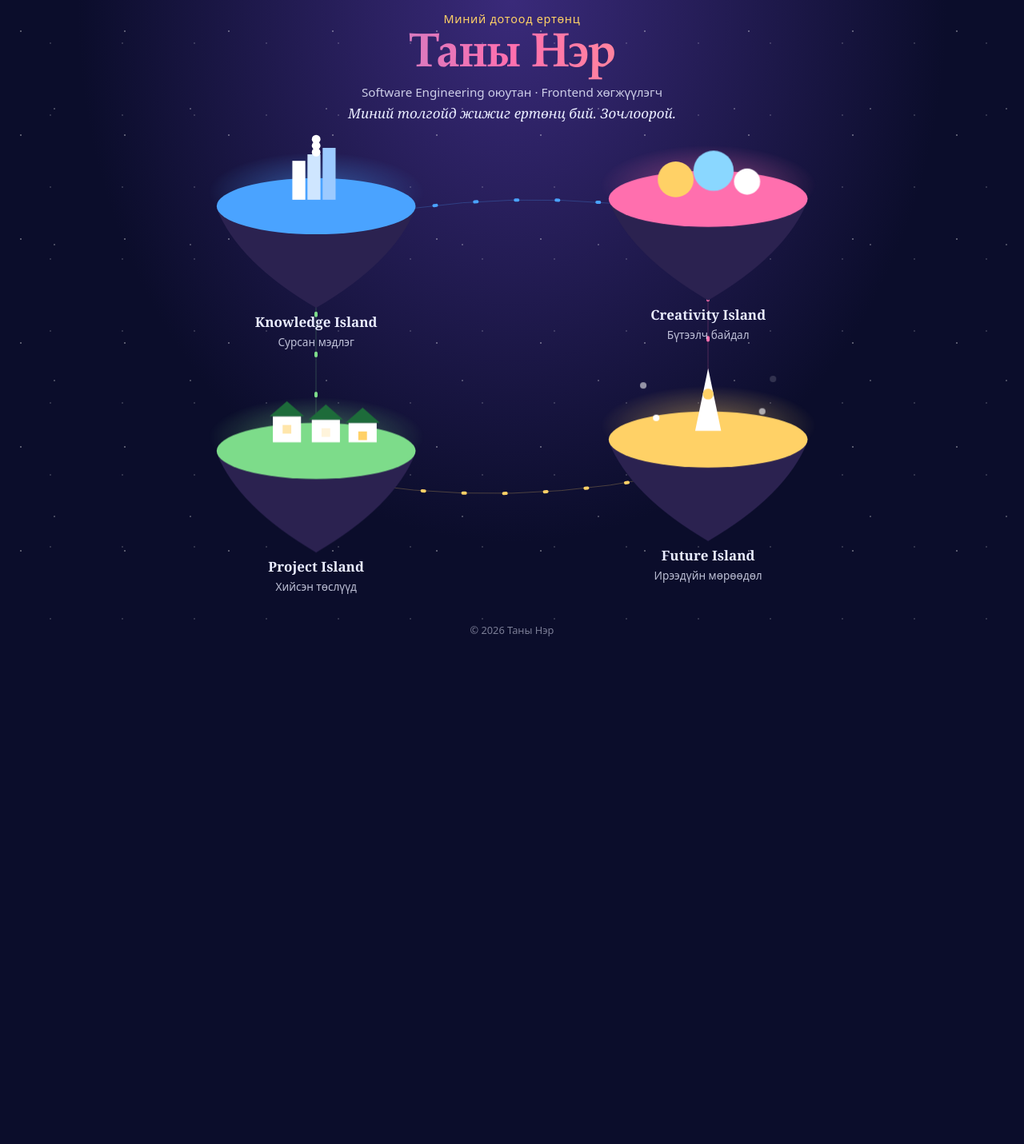
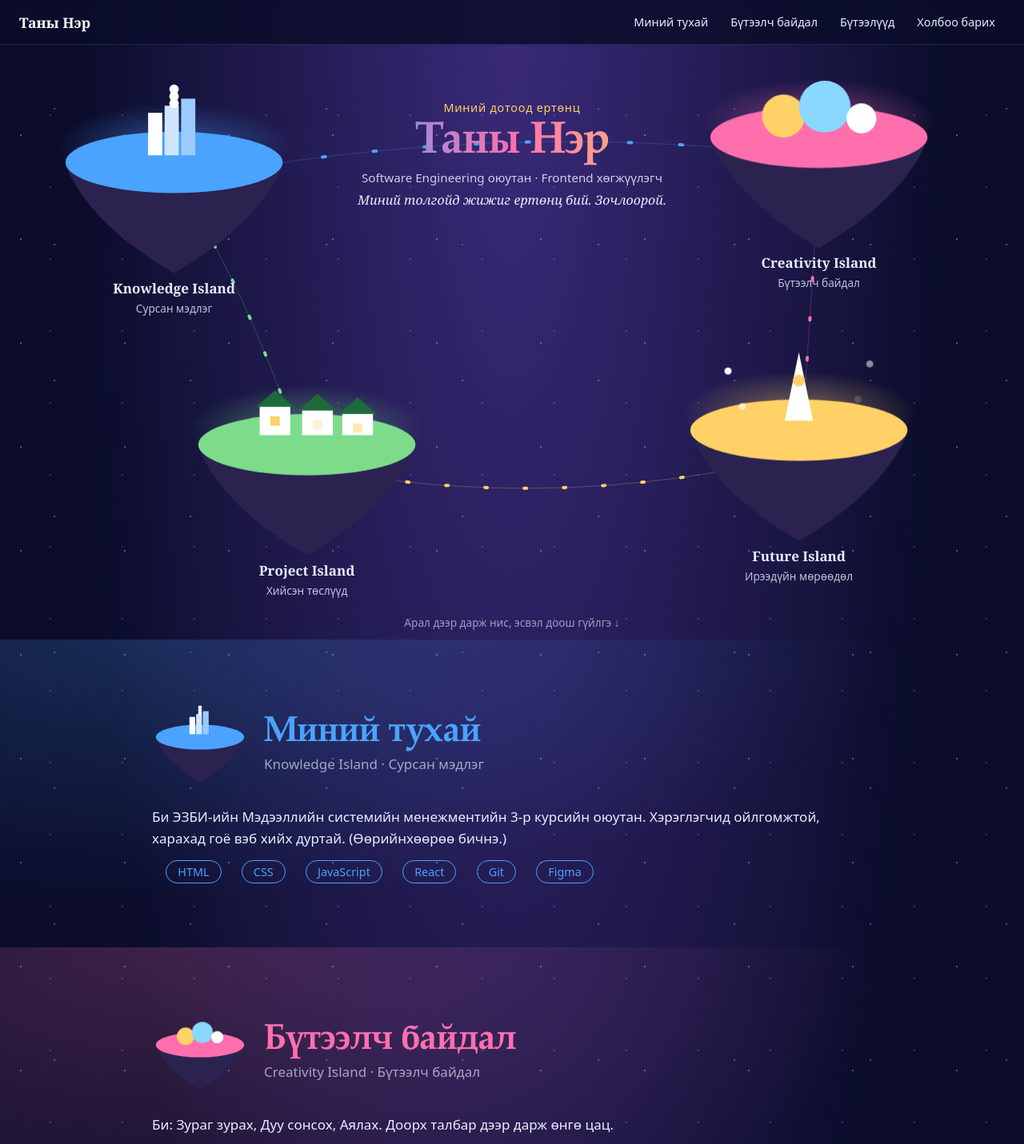
Before and after one commit to b23fa1241-cmyk/my-portfolio, a React (Vite) app: page / in a window 1280 px wide. Shown: the top 1431 px of the page at 80% size. Before the commit the page ends 800 px from the top, so only its background shows below. Built offline with nearby package versions, Linux system fonts and the light colour scheme.

Commit message:
Навигаци нэмсэн

```diff
--- a/App.jsx
+++ b/App.jsx
@@ -1,11 +1,12 @@
-import { useEffect, useRef, useState } from 'react'
+import { useRef, useState } from 'react'
 import { me, knowledge, hobbies, projects, dreams } from './data'
 
+// cx: төвийн x (%), y: дээд ирмэг (%), ly: гэрлийн замын y (%)
 const ISLANDS = [
-  { id: 'knowledge', en: 'Knowledge Island', mn: 'Сурсан мэдлэг', c: '#4aa3ff', cx: 25, y: '2%', ly: 21, p: 10, t: '7s' },
-  { id: 'creativity', en: 'Creativity Island', mn: 'Бүтээлч байдал', c: '#ff6fae', cx: 75, y: '0%', ly: 19, p: 18, t: '5s' },
-  { id: 'project', en: 'Project Island', mn: 'Хийсэн төслүүд', c: '#7ddc8a', cx: 25, y: '52%', ly: 71, p: 26, t: '8s' },
-  { id: 'future', en: 'Future Island', mn: 'Ирээдүйн мөрөөдөл', c: '#ffd166', cx: 75, y: '50%', ly: 69, p: 14, t: '9s' },
+  { id: 'knowledge', nav: 'Миний тухай', en: 'Knowledge Island', mn: 'Сурсан мэдлэг', c: '#4aa3ff', cx: 17, y: '6%', ly: 23, p: 10, t: '7s' },
+  { id: 'creativity', nav: 'Бүтээлч байдал', en: 'Creativity Island', mn: 'Бүтээлч байдал', c: '#ff6fae', cx: 80, y: '2%', ly: 19, p: 18, t: '5s' },
+  { id: 'project', nav: 'Бүтээлүүд', en: 'Project Island', mn: 'Хийсэн төслүүд', c: '#7ddc8a', cx: 30, y: '54%', ly: 71, p: 26, t: '8s' },
+  { id: 'future', nav: 'Холбоо барих', en: 'Future Island', mn: 'Ирээдүйн мөрөөдөл', c: '#ffd166', cx: 78, y: '52%', ly: 69, p: 14, t: '9s' },
 ]
 
 function Deco({ id }) {
@@ -45,6 +46,7 @@ function Panel({ id, onSecret }) {
     <p>Би: {hobbies.join(', ')}. Доорх талбар дээр дарж өнгө цац.</p>
     <div className="paint" onClick={paint} role="img" aria-label="Зурах талбар">
       {dots.map((d, i) => <i key={i} style={{ left: d.x, top: d.y, background: `hsl(${d.h} 90% 65%)` }} />)}
+      {!dots.length && <em className="ph">Энд дарж өнгө цацаарай ✦</em>}
     </div></>)
   if (id === 'project') return (
     <div className="grid">{projects.map((p) => (
@@ -62,23 +64,33 @@ function Panel({ id, onSecret }) {
       {me.links.map((l) => <span key={l.n}> · <a href={l.u} target="_blank" rel="noreferrer">{l.n}</a></span>)}</p></>)
 }
 
+function IslandSvg({ id }) {
+  return (
+    <svg viewBox="0 0 200 170" aria-hidden="true">
+      <path d="M8 72 Q100 44 192 72 Q172 122 100 164 Q28 122 8 72Z" fill="#2b2250" />
+      <ellipse cx="100" cy="70" rx="92" ry="26" fill="var(--c)" />
+      <Deco id={id} />
+    </svg>
+  )
+}
+
 export default function App() {
-  const [active, setActive] = useState(null)
   const [fly, setFly] = useState(null)
   const [meteors, setMeteors] = useState(false)
   const wref = useRef(null)
   const raf = useRef(0)
-  const cur = ISLANDS.find((i) => i.id === active)
   const target = ISLANDS.find((i) => i.id === fly)
-  useEffect(() => {
-    const k = (e) => e.key === 'Escape' && close()
-    window.addEventListener('keydown', k)
-    return () => window.removeEventListener('keydown', k)
-  }, [])
-  const close = () => { setActive(null); setFly(null) }
-  const pick = (id) => { if (fly) return; setFly(id); setTimeout(() => setActive(id), 700) }
+
+  // Арал руу «нисээд», дараа нь харгалзах хэсэг рүү гүйлгэнэ
+  const pick = (id) => {
+    if (fly) return
+    setFly(id)
+    setTimeout(() => {
+      document.getElementById(id)?.scrollIntoView({ behavior: 'smooth' })
+      setTimeout(() => setFly(null), 700)
+    }, 650)
+  }
   const secret = () => { setMeteors(true); setTimeout(() => setMeteors(false), 4500) }
-  // React-ийг дахин зурахгүйгээр CSS хувьсагчийг шууд өөрчилнө (frame бүрт нэг л удаа)
   const move = (e) => {
     if (raf.current) return
     const { clientX, clientY } = e
@@ -92,7 +104,26 @@ export default function App() {
   }
 
   return (
-    <main className="app" onMouseMove={move}>
+    <>
+      <nav className="nav">
+        <a className="brand" href="#home">{me.name}</a>
+        <div>{ISLANDS.map((i) => <a key={i.id} href={`#${i.id}`}>{i.nav}</a>)}</div>
+      </nav>
+
+      <main onMouseMove={move}>
+        <section id="home" className="home">
+          <div ref={wref} className={'world' + (fly ? ' has-fly' : '')}
+            style={{ transformOrigin: target ? `${target.cx}% ${target.ly}%` : '50% 50%' }}>
+            <svg className="lanes" viewBox="0 0 100 100" preserveAspectRatio="none" aria-hidden="true">
+              {ISLANDS.map((a, i) => {
+                const b = ISLANDS[[1, 3, 0, 2][i]] // Knowledge→Creativity→Future→Project→Knowledge
+                const d = `M${a.cx} ${a.ly} Q${(a.cx + b.cx) / 2} ${(a.ly + b.ly) / 2 + (i % 2 ? 9 : -9)} ${b.cx} ${b.ly}`
+                return (<g key={a.id} stroke={a.c} fill="none">
+                  <path d={d} className="lane" vectorEffect="non-scaling-stroke" />
+                  <path d={d} pathLength="100" className="pulse" vectorEffect="non-scaling-stroke" style={{ animationDelay: `${i * 1.1}s` }} /></g>)
+              })}
+            </svg>
+
             <header className="hero">
               <p className="hello">Миний дотоод ертөнц</p>
               <h1>{me.name}</h1>
@@ -100,31 +131,29 @@ export default function App() {
               <p className="line">{me.line}</p>
             </header>
 
-      <div className="stage">
-        <div className={'world' + (fly ? ' has-fly' : '')}
-          ref={wref} style={{ transformOrigin: target ? `${target.cx}% ${target.ly}%` : '50% 50%' }}>
-          <svg className="lanes" viewBox="0 0 100 100" preserveAspectRatio="none" aria-hidden="true">
-            {ISLANDS.map((a, i) => {
-              const b = ISLANDS[[1, 3, 0, 2][i]] // Knowledge→Creativity→Future→Project→Knowledge
-              const d = `M${a.cx} ${a.ly} Q${(a.cx + b.cx) / 2} ${(a.ly + b.ly) / 2 + (i % 2 ? 9 : -9)} ${b.cx} ${b.ly}`
-              return (<g key={a.id} stroke={a.c} fill="none" vectorEffect="non-scaling-stroke">
-                <path d={d} className="lane" vectorEffect="non-scaling-stroke" />
-                <path d={d} pathLength="100" className="pulse" vectorEffect="non-scaling-stroke" style={{ animationDelay: `${i * 1.1}s` }} /></g>)
-            })}
-          </svg>
             {ISLANDS.map((i) => (
               <button key={i.id} className={'isl' + (fly === i.id ? ' on' : '')} onClick={() => pick(i.id)}
                 style={{ '--c': i.c, '--cx': i.cx, '--y': i.y, '--p': i.p, '--t': i.t }} aria-label={`${i.en}: ${i.mn}`}>
-              <svg viewBox="0 0 200 170" aria-hidden="true">
-                <path d="M8 72 Q100 44 192 72 Q172 122 100 164 Q28 122 8 72Z" fill="#2b2250" />
-                <ellipse cx="100" cy="70" rx="92" ry="26" fill="var(--c)" />
-                <Deco id={i.id} />
-              </svg>
+                <IslandSvg id={i.id} />
                 <b>{i.en}</b><span>{i.mn}</span>
               </button>
             ))}
+            <p className="scrollhint">Арал дээр дарж нис, эсвэл доош гүйлгэ ↓</p>
           </div>
+        </section>
+
+        {ISLANDS.map((i) => (
+          <section key={i.id} id={i.id} className="sec" style={{ '--c': i.c }}>
+            <div className="inner">
+              <header className="sh">
+                <IslandSvg id={i.id} />
+                <div><h2>{i.nav}</h2><p>{i.en} · {i.mn}</p></div>
+              </header>
+              <Panel id={i.id} onSecret={secret} />
             </div>
+          </section>
+        ))}
+      </main>
 
       {meteors && (
         <div className="rain" aria-live="polite">
@@ -132,17 +161,7 @@ export default function App() {
           <p>Ирээдүй чинь одоо эхэлж байна 🚀</p>
         </div>
       )}
-
-      {cur && (
-        <div className="veil" onClick={() => close()}>
-          <section className="panel" style={{ '--c': cur.c }} onClick={(e) => e.stopPropagation()} role="dialog" aria-label={cur.en}>
-            <button className="x" autoFocus onClick={close} aria-label="Хаах">×</button>
-            <h2>{cur.mn}</h2>
-            <Panel id={cur.id} onSecret={secret} />
-          </section>
-        </div>
-      )}
-      <footer>© {new Date().getFullYear()} {me.name}</footer>
-    </main>
+      <footer>© {new Date().getFullYear()} {me.name} · React-ээр өөрөө бичсэн</footer>
+    </>
   )
 }
--- a/styles.css
+++ b/styles.css
@@ -1,4 +1,4 @@
-:root{--ink:#e9ecff;--night:#0b0d2b;--H:calc(100dvh - 180px)}
+:root{--ink:#e9ecff;--night:#0b0d2b;--H:max(520px,calc(100dvh - 56px))}
 *{box-sizing:border-box;margin:0}
 body{color:var(--ink);font:17px/1.6 system-ui,sans-serif;background:
  radial-gradient(1.5px 1.5px at 20% 30%,#fff9,transparent),radial-gradient(1px 1px at 70% 60%,#fff8,transparent),
@@ -6,15 +6,15 @@ body{color:var(--ink);font:17px/1.6 system-ui,sans-serif;background:
  radial-gradient(ellipse at 50% 0%,#3a2a7a,var(--night) 60%) var(--night);
  background-size:130px 130px,90px 90px,170px 170px,100% 100%;min-height:100vh}
 h1,h2,h3{font-family:"Palatino Linotype",Palatino,Georgia,serif;line-height:1.1}
-.app{height:100dvh;display:flex;flex-direction:column;overflow:hidden}
-.hero{flex:none;text-align:center;padding:12px 20px 0}
-.hello{color:#ffd166;letter-spacing:.05em;font-size:.9rem}
-h1{font-size:clamp(2rem,7.5vh,4.4rem);margin:2px 0;background:linear-gradient(90deg,#4aa3ff,#ff6fae,#ffd166);-webkit-background-clip:text;background-clip:text;color:transparent}
-.role{opacity:.85;font-size:.95rem;line-height:1.4}.line{font-style:italic;font-family:Georgia,serif;margin-top:4px;line-height:1.4}
-.stage{flex:1;min-height:0;overflow:hidden}
-.world{position:relative;height:100%;max-width:980px;margin:0 auto;transition:transform .8s cubic-bezier(.65,0,.25,1)}
-.world.has-fly{transform:scale(2.2)}
-.isl{--iw:min(34%,330px,calc((var(--H)/2 - 70px)/.85));position:absolute;z-index:1;left:calc(var(--cx)*1%);top:var(--y);
+
+
+
+
+
+
+
+
+.isl{--iw:min(24vw,calc((var(--H)/2 - 60px)/.85));position:absolute;z-index:1;left:calc(var(--cx)*1%);top:var(--y);
  width:var(--iw);margin-left:calc(var(--iw)/-2);background:none;border:0;color:var(--ink);cursor:pointer;font:inherit;text-align:center;
  translate:calc(var(--mx,0)*var(--p)*-2px) calc(var(--my,0)*var(--p)*-2px);
  transition:translate .35s ease-out,scale .25s,opacity .4s;animation:float var(--t) ease-in-out infinite;will-change:translate,transform}
@@ -33,14 +33,14 @@ h1{font-size:clamp(2rem,7.5vh,4.4rem);margin:2px 0;background:linear-gradient(90
 .lane{stroke-width:1;opacity:.25}
 .pulse{stroke-width:4;stroke-linecap:round;stroke-dasharray:6 94;animation:run 4.4s linear infinite}
 @keyframes run{from{stroke-dashoffset:6}to{stroke-dashoffset:-94}}
-.veil{position:fixed;inset:0;background:#05061ad9;display:grid;place-items:center;padding:16px;z-index:5;animation:fade .25s}
+
 @keyframes fade{from{opacity:0}}
-.panel{position:relative;width:min(720px,100%);max-height:86vh;overflow:auto;background:var(--night);border:2px solid var(--c);border-radius:28px 6px 28px 6px;padding:28px;box-shadow:0 0 50px color-mix(in srgb,var(--c) 55%,transparent);animation:pop .35s cubic-bezier(.2,1.4,.4,1)}
+
 @keyframes pop{from{transform:scale(.6);opacity:0}}
-.panel h2{color:var(--c);font-size:2rem;margin-bottom:12px}.panel h3{margin:14px 0 4px}
-.panel a{color:var(--c);font-weight:600}.panel li{margin-left:1.2em}
-.x{position:absolute;right:14px;top:10px;background:none;border:0;color:var(--ink);font-size:2rem;cursor:pointer}
-.x:focus-visible{outline:2px solid var(--c)}
+
+
+
+
 .chips{display:flex;flex-wrap:wrap;gap:8px;list-style:none;margin-top:14px;padding:0}
 .chips li{margin:0;border:1px solid var(--c);color:var(--c);border-radius:999px;padding:2px 14px;font-size:.9rem}
 .paint{position:relative;height:200px;margin-top:12px;border:1px dashed var(--c);border-radius:14px;overflow:hidden;cursor:crosshair}
@@ -55,9 +55,38 @@ h1{font-size:clamp(2rem,7.5vh,4.4rem);margin:2px 0;background:linear-gradient(90
 .rain i{position:absolute;top:-120px;width:2px;height:110px;background:linear-gradient(#fff,transparent);transform:rotate(25deg);animation:fall 1.3s linear infinite}
 @keyframes fall{to{transform:translate(-320px,115vh) rotate(25deg)}}
 .rain p{position:absolute;top:42%;width:100%;text-align:center;font:700 clamp(1.4rem,5vw,2.6rem) Georgia,serif;text-shadow:0 0 20px #ffd166;animation:pop .6s}
-footer{flex:none;text-align:center;opacity:.5;font-size:.8rem;line-height:1.6;padding:2px 0}
+
+
+@media (prefers-reduced-motion:reduce){*{animation:none!important;transition:none!important}}
+
+html{scroll-behavior:smooth;scroll-padding-top:56px}
+.nav{position:sticky;top:0;z-index:20;height:56px;display:flex;align-items:center;justify-content:space-between;padding:0 24px;background:#0b0d2bd9;backdrop-filter:blur(8px);border-bottom:1px solid #ffffff1a}
+.brand{font:700 1.1rem Georgia,serif;color:#fff;text-decoration:none}
+.nav div{display:flex;gap:4px;flex-wrap:wrap}
+.nav div a{color:var(--ink);text-decoration:none;padding:6px 12px;border-radius:999px;font-size:.9rem}
+.nav a:hover,.nav a:focus-visible{background:#ffffff26;outline:none}
+.home{position:relative;height:var(--H);overflow:hidden}
+.world{position:relative;height:100%;transition:transform .8s cubic-bezier(.65,0,.25,1)}
+.world.has-fly{transform:scale(2.2)}
+.hero{position:absolute;left:50%;top:9%;translate:-50% 0;width:min(38%,560px);text-align:center;transition:opacity .4s}
+.has-fly .hero,.has-fly .scrollhint{opacity:0}
+.hello{color:#ffd166;letter-spacing:.05em;font-size:.9rem}
+h1{font-size:clamp(2rem,4.4vw,4.2rem);margin:2px 0;background:linear-gradient(90deg,#4aa3ff,#ff6fae,#ffd166);-webkit-background-clip:text;background-clip:text;color:transparent}
+.role{opacity:.85;font-size:.95rem;line-height:1.4}.line{font:italic 1rem/1.4 Georgia,serif;margin-top:6px}
+.scrollhint{position:absolute;bottom:10px;left:50%;translate:-50% 0;opacity:.6;font-size:.85rem;transition:opacity .4s}
+.sec{padding:80px 20px;background:radial-gradient(ellipse at 15% 0%,color-mix(in srgb,var(--c) 20%,transparent),transparent 60%)}
+.inner{position:relative;max-width:900px;margin:0 auto}
+.sh{display:flex;align-items:center;gap:20px;margin-bottom:26px}
+.sh svg{width:120px;flex:none;animation:float 6s ease-in-out infinite}
+.sh h2{font-size:clamp(1.8rem,5vw,2.8rem);color:var(--c)}.sh p{opacity:.65}
+.inner h3{margin:16px 0 4px}.inner a{color:var(--c);font-weight:600}.inner li{margin-left:1.2em}
+.ph{position:absolute;inset:0;display:grid;place-items:center;opacity:.5;font-style:normal;pointer-events:none}
+.secret{bottom:-44px;right:0}
+footer{text-align:center;padding:28px 12px;opacity:.55;font-size:.85rem}
 @media (max-width:700px){
- .app{height:auto;overflow:visible}.stage{overflow:visible}
- .world{height:auto;display:grid;grid-template-columns:1fr 1fr;gap:18px;padding:20px 12px}.world.has-fly{transform:none}.lanes{display:none}
- .isl{position:relative;left:auto;top:auto;width:100%;margin:0;translate:none}}
-@media (prefers-reduced-motion:reduce){*{animation:none!important;transition:none!important}}
+ .nav{padding:0 10px}.brand{display:none}.nav div{justify-content:center;width:100%}.nav div a{padding:6px 8px;font-size:.78rem}
+ .home{height:auto;overflow:visible}
+ .world{height:auto;display:grid;grid-template-columns:1fr 1fr;gap:18px;padding:20px 12px}.world.has-fly{transform:none}.lanes,.scrollhint{display:none}
+ .hero{position:static;translate:none;width:auto;grid-column:1/-1}
+ .isl{position:relative;left:auto;top:auto;width:100%;margin:0;translate:none}
+ .sh svg{width:84px}.sec{padding:56px 16px}}
```
Also changed, not shown: 1 other file (tests, documents, lock files or other folders). Lines whose indentation alone changed are shown as unchanged.
